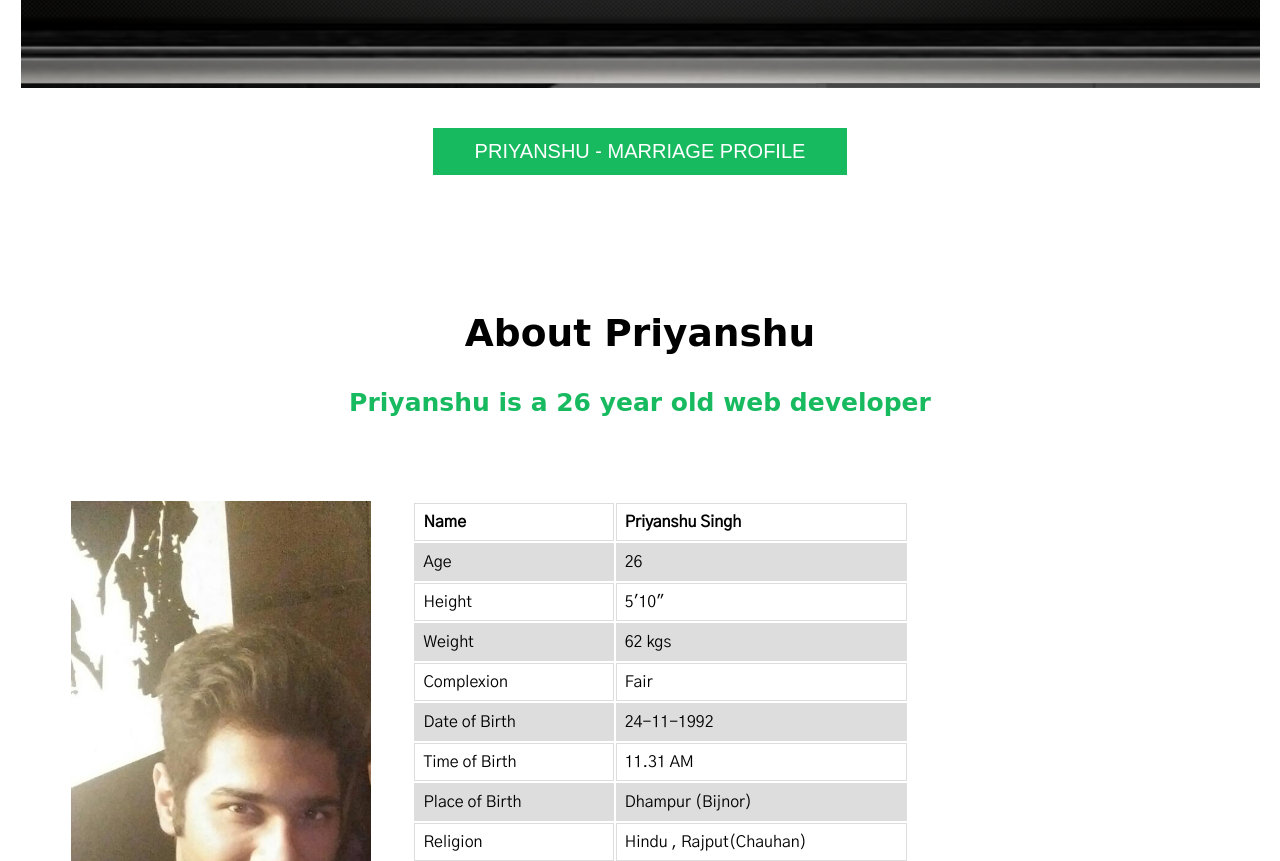
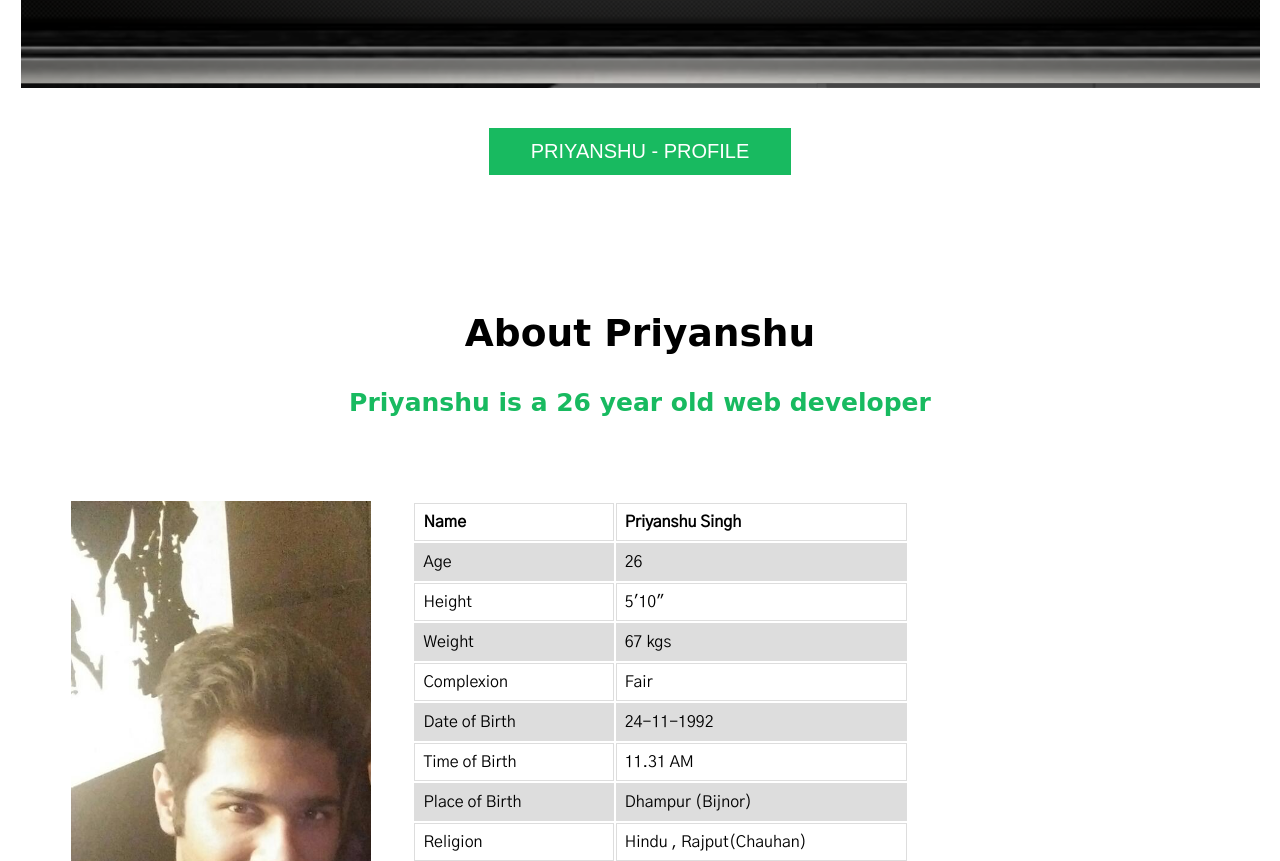
Before and after one commit to cascadestyler92/cascadestyler92.github.io, a plain HTML site: page index.html in a window 1280 px wide. Shown: the part 380-1241 px from the top of the page. Drawn offline with nearby package versions, Linux system fonts and the light colour scheme; a web font is replaced by a local one.

Commit message:
updated weight

```diff
--- a/index.html
+++ b/index.html
@@ -30,7 +30,7 @@
     </div>
 </section>
 
-    <button class="button-intro"> PRIYANSHU - MARRIAGE PROFILE</button>
+    <button class="button-intro"> PRIYANSHU - PROFILE</button>
 
 <!-- About me-->
 <section class="about-me">
@@ -73,7 +73,7 @@
   </tr>
   <tr>
     <td>Weight</td>
-    <td>62 kgs</td>
+    <td>67 kgs</td>
 
   </tr>
   <tr>
```
